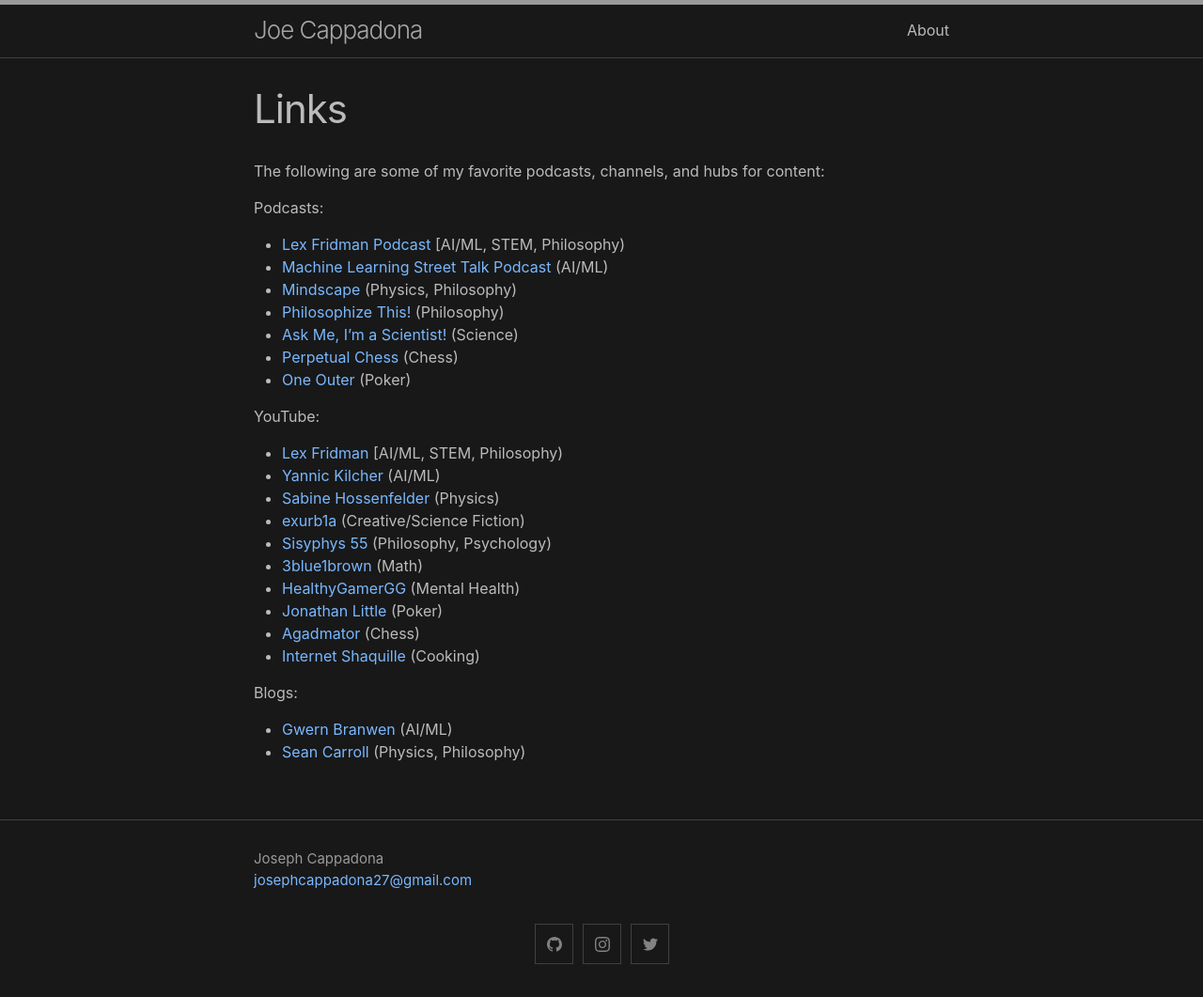
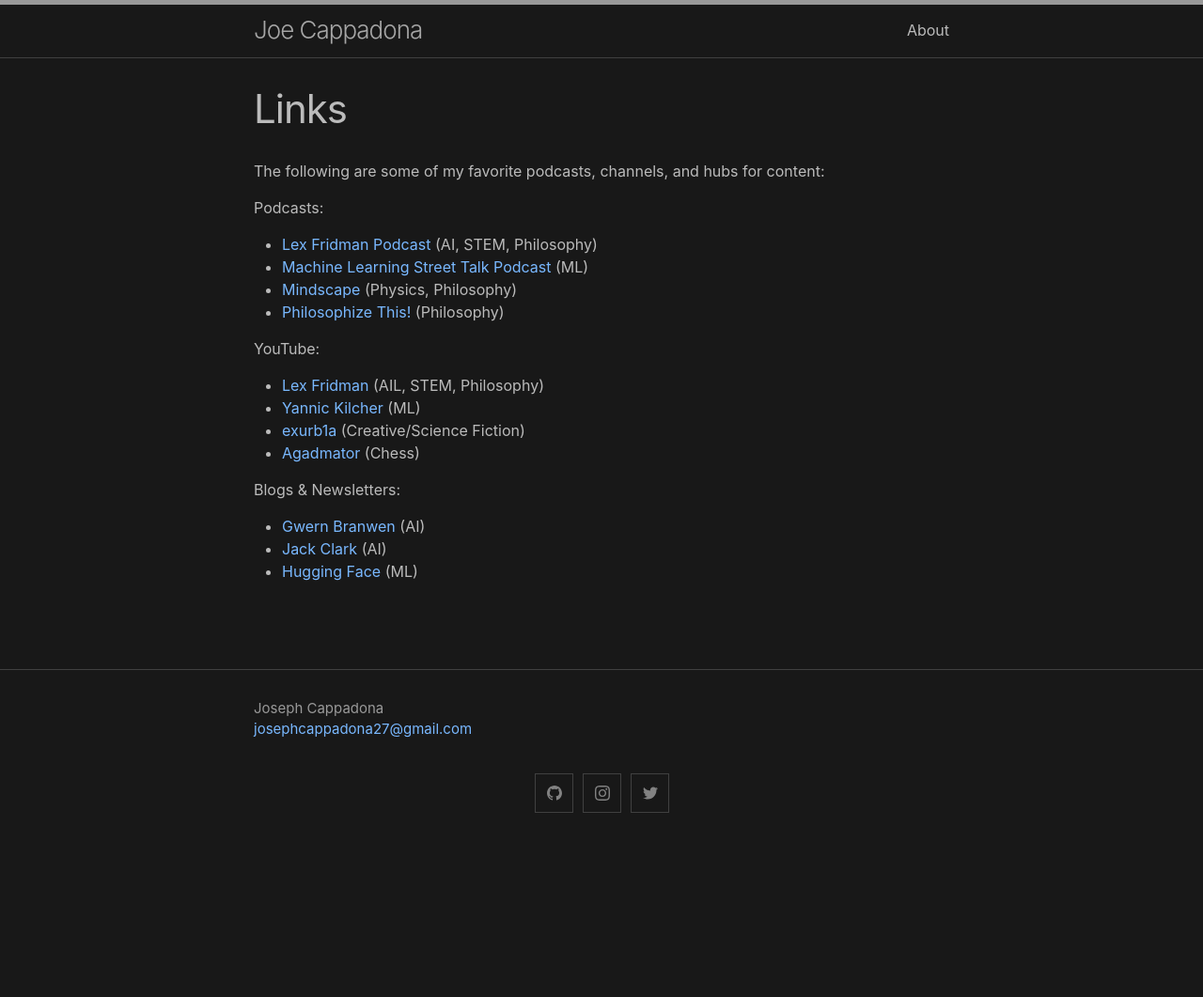
Before and after one commit to josephcappadona/josephcappadona.github.io, a Jekyll site: the page built from links.md, in a window 1280 px wide. Shown: the whole page at 94% size. Built offline with Jekyll 4.4.1, drawn with Linux system fonts in a browser that asks for light colours; after the commit the page ends 900 px from its top, so only the background shows below that.

Commit message:
Update links.md

```diff
--- a/links.md
+++ b/links.md
@@ -8,28 +8,20 @@ The following are some of my favorite podcasts, channels, and hubs for content:
 
 
 Podcasts:
-* [Lex Fridman Podcast](https://lexfridman.com/podcast) [AI/ML, STEM, Philosophy)
-* [Machine Learning Street Talk Podcast](https://open.spotify.com/show/02e6PZeIOdpmBGT9THuzwR) (AI/ML)
+* [Lex Fridman Podcast](https://lexfridman.com/podcast) (AI, STEM, Philosophy)
+* [Machine Learning Street Talk Podcast](https://open.spotify.com/show/02e6PZeIOdpmBGT9THuzwR) (ML)
 * [Mindscape](https://open.spotify.com/show/622lvLwp8CVu6dvCsYAJhN) (Physics, Philosophy)
 * [Philosophize This!](https://open.spotify.com/show/2Shpxw7dPoxRJCdfFXTWLE) (Philosophy)
-* [Ask Me, I'm a Scientist!](https://www.youtube.com/playlist?list=PLyw98lPomwJyG-ST8GM_O-X8UOOj-01eU) (Science)
-* [Perpetual Chess](https://open.spotify.com/show/5SzyXVaBZtM8CA6dtBQj7o) (Chess)
-* [One Outer](https://podcasts.apple.com/us/podcast/oneouter-com/id436678229) (Poker)
 
 
 YouTube:
-* [Lex Fridman](https://www.youtube.com/channel/UCSHZKyawb77ixDdsGog4iWA) [AI/ML, STEM, Philosophy)
-* [Yannic Kilcher](https://www.youtube.com/channel/UCZHmQk67mSJgfCCTn7xBfew) (AI/ML)
-* [Sabine Hossenfelder](https://www.youtube.com/channel/UC1yNl2E66ZzKApQdRuTQ4tw) (Physics)
+* [Lex Fridman](https://www.youtube.com/channel/UCSHZKyawb77ixDdsGog4iWA) (AIL, STEM, Philosophy)
+* [Yannic Kilcher](https://www.youtube.com/channel/UCZHmQk67mSJgfCCTn7xBfew) (ML)
 * [exurb1a](https://www.youtube.com/channel/UCimiUgDLbi6P17BdaCZpVbg) (Creative/Science Fiction)
-* [Sisyphys 55](https://www.youtube.com/channel/UCDETFHKteb-C_EaXmRKvP4w) (Philosophy, Psychology)
-* [3blue1brown](https://www.youtube.com/channel/UCYO_jab_esuFRV4b17AJtAw) (Math)
-* [HealthyGamerGG](https://www.youtube.com/channel/UClHVl2N3jPEbkNJVx-ItQIQ) (Mental Health)
-* [Jonathan Little](https://www.youtube.com/channel/UCOWqXBOz_hoBtaqwWN_kaQQ) (Poker)
 * [Agadmator](https://www.youtube.com/channel/UCL5YbN5WLFD8dLIegT5QAbA) (Chess)
-* [Internet Shaquille](https://www.youtube.com/channel/UCSuT9FSddzI6W5Bij9XwtmA) (Cooking)
 
 
-Blogs:
-* [Gwern Branwen](https://gwern.net#ai) (AI/ML)
-* [Sean Carroll](https://www.preposterousuniverse.com/blog/) (Physics, Philosophy)
+Blogs & Newsletters:
+* [Gwern Branwen](https://gwern.net#ai) (AI)
+* [Jack Clark](https://jack-clark.net/) (AI)
+* [Hugging Face](https://huggingface.curated.co/) (ML)
```
